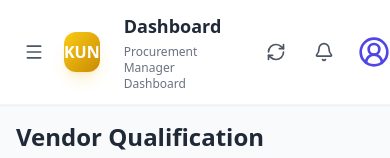
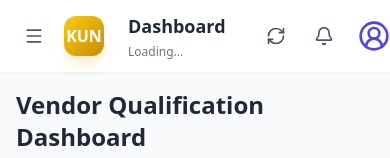
Before and after one commit to stack-Tech-1/Procurment-erp-system-Frontend, a Next.js app: page /dashboard/procurement/vendors in a window 390 px wide. Shown: the top 158 px of the page. Built offline with nearby package versions, Linux system fonts and the light colour scheme; no server answers.

Commit message:
Update ResponsiveLayout.js

```diff
--- a/src/components/layout/ResponsiveLayout.js
+++ b/src/components/layout/ResponsiveLayout.js
@@ -53,15 +53,20 @@ export default function ResponsiveLayout({ children }) {
   };
 
 const getDashboardTitle = () => {
-    if (!userData) return { title: "Dashboard", icon: (
+  if (!userData) return {
+    title: "Dashboard",
+    subtitle: "Loading...",
+    icon: (
       <div className="w-10 h-10 bg-gradient-to-br from-yellow-400 to-yellow-600 rounded-xl flex items-center justify-center shadow-lg shadow-yellow-500/20 mr-3">
         <span className="text-white font-bold text-base">KUN</span>
       </div>
-    ) };
+    )
+  };
 
   const roles = {
     1: {
       title: "Executive Dashboard",
+      subtitle: "Executive Overview",
       icon: (
         <div className="w-10 h-10 bg-gradient-to-br from-yellow-400 to-yellow-600 rounded-xl flex items-center justify-center shadow-lg shadow-yellow-500/20 mr-3">
           <span className="text-white font-bold text-base">KUN</span>
@@ -70,6 +75,7 @@ export default function ResponsiveLayout({ children }) {
     },
     2: {
       title: "Manager Dashboard",
+      subtitle: "Procurement Manager Dashboard",
       icon: (
         <div className="w-10 h-10 bg-gradient-to-br from-gray-800 to-gray-900 rounded-xl flex items-center justify-center shadow-lg shadow-gray-500/20 mr-3">
           <span className="text-white font-bold text-base">KUN</span>
@@ -78,6 +84,7 @@ export default function ResponsiveLayout({ children }) {
     },
     3: {
       title: "Officer Dashboard",
+      subtitle: "Procurement Officer Dashboard",
       icon: (
         <div className="w-10 h-10 bg-gradient-to-br from-blue-500 to-blue-600 rounded-xl flex items-center justify-center shadow-lg shadow-blue-500/20 mr-3">
           <span className="text-white font-bold text-base">KUN</span>
@@ -86,6 +93,7 @@ export default function ResponsiveLayout({ children }) {
     },
     4: {
       title: "Vendor Portal",
+      subtitle: "Vendor Dashboard",
       icon: (
         <div className="w-10 h-10 bg-gradient-to-br from-purple-500 to-purple-600 rounded-xl flex items-center justify-center shadow-lg shadow-purple-500/20 mr-3">
           <span className="text-white font-bold text-base">KUN</span>
@@ -230,8 +238,7 @@ export default function ResponsiveLayout({ children }) {
                   {dashboardInfo.title}
                 </h1>
                 <p className={`text-gray-500 mt-1 ${isMobile ? 'text-xs' : 'text-sm'}`}>
-                    {/* Update to exactly match the requirement */}
-                    {"Procurement Manager Dashboard"}
+                  {dashboardInfo.subtitle}
                 </p>
               </div>
             </div>
```
Lines whose indentation alone changed are shown as unchanged.
